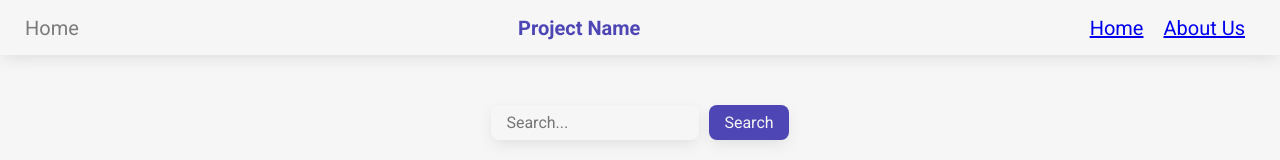
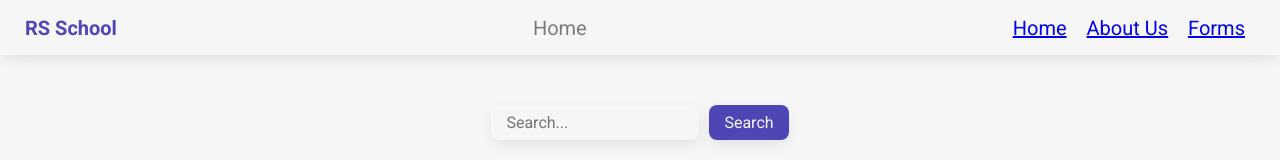
Before and after one commit to acebackwards/rs-react-23, a React (Vite) app: page / in a window 1280 px wide. Shown: the top 160 px of the page. Built offline with nearby package versions, Linux system fonts and the light colour scheme.

Commit message:
feat: add new route to form page

```diff
--- a/src/app/consts/routes/index.ts
+++ b/src/app/consts/routes/index.ts
@@ -1,3 +1,4 @@
 export const MAIN_PAGE_ROUTE = '/';
 export const ABOUT_PAGE_ROUTE = '/about';
 export const ERROR_PAGE_ROUTE = '/notfound';
+export const FORM_PAGE_ROUTE = '/form';
--- a/src/app/index.tsx
+++ b/src/app/index.tsx
@@ -1,7 +1,7 @@
 import React from 'react';
 import { BrowserRouter, Routes, Route } from 'react-router-dom';
-import { MAIN_PAGE_ROUTE, ABOUT_PAGE_ROUTE } from './consts/routes';
-import { MainPage, AboutPage, ErrorPage } from '../pages';
+import { MAIN_PAGE_ROUTE, ABOUT_PAGE_ROUTE, FORM_PAGE_ROUTE } from './consts/routes';
+import { MainPage, AboutPage, ErrorPage, FormPage } from '../pages';
 import { Header } from '../widgets';
 
 import './index.css';
@@ -14,6 +14,7 @@ export class App extends React.Component {
         <Routes>
           <Route path={MAIN_PAGE_ROUTE} element={<MainPage />} />
           <Route path={ABOUT_PAGE_ROUTE} element={<AboutPage />} />
+          <Route path={FORM_PAGE_ROUTE} element={<FormPage />} />
 
           <Route path={'*'} element={<ErrorPage />} />
         </Routes>
--- a/src/pages/index.tsx
+++ b/src/pages/index.tsx
@@ -1,3 +1,4 @@
 export { MainPage } from './MainPage';
 export { AboutPage } from './AboutPage';
 export { ErrorPage } from './ErrorPage';
+export { FormPage } from './FormPage';
--- a/src/widgets/Header/index.tsx
+++ b/src/widgets/Header/index.tsx
@@ -9,14 +9,21 @@ export class Header extends Component {
 
   current() {
     const currentUrl = window.location.href;
-    return currentUrl.endsWith('/') ? 'Home' : currentUrl.endsWith('/about') ? 'About Us' : 'Error';
+    return currentUrl.endsWith('/')
+      ? 'Home'
+      : currentUrl.endsWith('/about')
+      ? 'About Us'
+      : currentUrl.endsWith('/form')
+      ? 'Forms'
+      : 'Error';
   }
 
   render() {
     return (
       <nav className={s.nav}>
+        <div className={s.project}>RS School</div>
         <div className={s.current}>{this.current()}</div>
-        <div className={s.project}>Project Name</div>
+
         <div>
           <NavLink to={'/'} onClick={() => this.setState({ currentLocation: 'Home' })}>
             Home
@@ -24,9 +31,9 @@ export class Header extends Component {
           <NavLink to={'/about'} onClick={() => this.setState({ currentLocation: 'About Us' })}>
             About Us
           </NavLink>
-          {/* <NavLink to={'/error'} onClick={() => this.setState({ currentLocation: 'Error' })}>
-            Error
-          </NavLink> */}
+          <NavLink to={'/form'} onClick={() => this.setState({ currentLocation: 'Forms' })}>
+            Forms
+          </NavLink>
         </div>
       </nav>
     );
```
